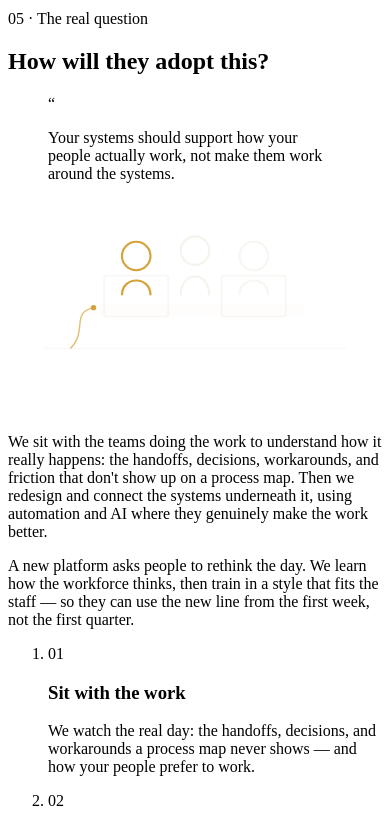
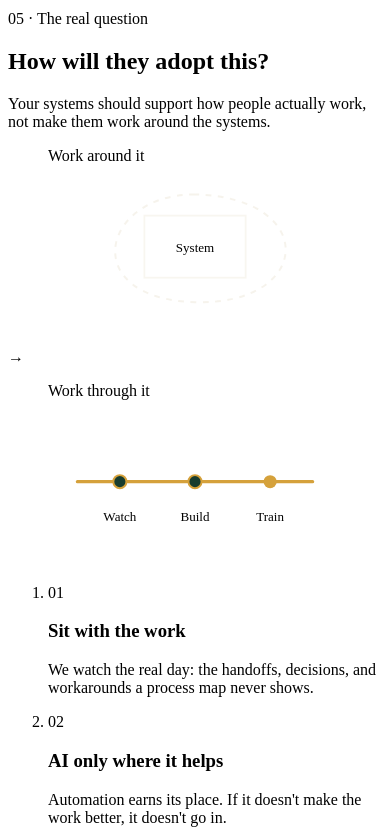
Before and after one commit to scottjones08/fanworks.io, a React (Vite) app: page / in a window 390 px wide. Shown: the part 7580-8411 px from the top of the page. Built offline with nearby package versions, Linux system fonts and the light colour scheme; the HTML template or start-up script is replaced by a standard one.

Commit message:
Rewrite the adoption section so the question is clear
Drop the people illustration and the repeated copy. The creed leads, then around-versus-through, then the three steps and the result.

Co-authored-by: scottjones08 <scottjones08@users.noreply.github.com>

```diff
--- a/src/components/Adopt.tsx
+++ b/src/components/Adopt.tsx
@@ -4,35 +4,54 @@ const points = [
   {
     number: "01",
     title: "Sit with the work",
-    body: "We watch the real day: the handoffs, decisions, and workarounds a process map never shows — and how your people prefer to work.",
+    body: "We watch the real day: the handoffs, decisions, and workarounds a process map never shows.",
   },
   {
     number: "02",
     title: "AI only where it helps",
-    body: "Not everything can be done with AI. Automation earns its place. If it doesn't make the work better, it doesn't go in.",
+    body: "Automation earns its place. If it doesn't make the work better, it doesn't go in.",
   },
   {
     number: "03",
     title: "Train the way they learn",
-    body: "The training style fits the staff, not a generic playbook — so the transition is quick, smooth, and actually used.",
+    body: "The training fits the staff, not a generic playbook — so the new line is used from week one.",
   },
 ] as const;
 
-function SitWithWork() {
+function AroundMark() {
   return (
-    <svg className="adopt-art" viewBox="0 0 420 240" aria-hidden="true">
-      <path d="M40 168 H380" stroke="rgba(242,238,228,0.28)" strokeWidth="2" />
-      <rect x="86" y="118" width="248" height="14" rx="2" fill="rgba(242,238,228,0.12)" />
-      <rect x="108" y="86" width="72" height="46" rx="3" fill="none" stroke="rgba(242,238,228,0.45)" strokeWidth="2" />
-      <rect x="240" y="86" width="72" height="46" rx="3" fill="none" stroke="rgba(242,238,228,0.45)" strokeWidth="2" />
-      <circle cx="144" cy="64" r="16" fill="none" stroke="#d5a13b" strokeWidth="2.4" />
-      <path d="M128 108 C128 86, 160 86, 160 108" fill="none" stroke="#d5a13b" strokeWidth="2.4" />
-      <circle cx="210" cy="58" r="16" fill="none" stroke="rgba(242,238,228,0.7)" strokeWidth="2.4" />
-      <path d="M194 108 C194 80, 226 80, 226 108" fill="none" stroke="rgba(242,238,228,0.7)" strokeWidth="2.4" />
-      <circle cx="276" cy="64" r="16" fill="none" stroke="rgba(242,238,228,0.55)" strokeWidth="2.4" />
-      <path d="M260 108 C260 86, 292 86, 292 108" fill="none" stroke="rgba(242,238,228,0.55)" strokeWidth="2.4" />
-      <path d="M70 168 C 90 148, 70 128, 96 122" fill="none" stroke="rgba(213,161,59,0.7)" strokeWidth="1.6" />
-      <circle cx="96" cy="122" r="3" fill="#d5a13b" />
+    <svg viewBox="0 0 360 200" aria-hidden="true">
+      <rect x="118" y="62" width="124" height="76" fill="none" stroke="rgba(242,238,228,0.55)" strokeWidth="2.2" />
+      <text x="180" y="106" textAnchor="middle">
+        System
+      </text>
+      <path
+        d="M180 36 C 64 36, 36 164, 180 168 C 324 172, 332 40, 180 36"
+        fill="none"
+        stroke="rgba(242,238,228,0.7)"
+        strokeWidth="2.4"
+        strokeDasharray="7 8"
+      />
+    </svg>
+  );
+}
+
+function ThroughMark() {
+  return (
+    <svg viewBox="0 0 360 200" aria-hidden="true">
+      <path d="M36 100 H324" stroke="#d5a13b" strokeWidth="4" strokeLinecap="round" />
+      <circle cx="88" cy="100" r="8" fill="#173c2e" stroke="#d5a13b" strokeWidth="2.4" />
+      <circle cx="180" cy="100" r="8" fill="#173c2e" stroke="#d5a13b" strokeWidth="2.4" />
+      <circle cx="272" cy="100" r="8" fill="#d5a13b" />
+      <text x="88" y="148" textAnchor="middle">
+        Watch
+      </text>
+      <text x="180" y="148" textAnchor="middle">
+        Build
+      </text>
+      <text x="272" y="148" textAnchor="middle">
+        Train
+      </text>
     </svg>
   );
 }
@@ -43,34 +62,32 @@ export function Adopt() {
 
   return (
     <section className="adopt" id="adopt" aria-labelledby="adopt-title">
-      <div className="adopt-quote reveal" ref={headRef}>
-        <div className="adopt-quote-copy">
-          <div className="section-kicker">
-            <i />
-            05 · The real question
-          </div>
-          <h2 id="adopt-title">How will they adopt this?</h2>
-          <blockquote className="adopt-creed">
-            <span aria-hidden="true">“</span>
-            <p>Your systems should support how your people actually work, not make them work around the systems.</p>
-          </blockquote>
+      <div className="adopt-head reveal" ref={headRef}>
+        <div className="section-kicker">
+          <i />
+          05 · The real question
         </div>
-        <SitWithWork />
+        <h2 id="adopt-title">How will they adopt this?</h2>
+        <p className="adopt-creed">
+          Your systems should support how people actually work, not make them work around the systems.
+        </p>
+
+        <div className="adopt-compare">
+          <figure>
+            <figcaption>Work around it</figcaption>
+            <AroundMark />
+          </figure>
+          <span className="adopt-arrow" aria-hidden="true">
+            →
+          </span>
+          <figure className="is-on">
+            <figcaption>Work through it</figcaption>
+            <ThroughMark />
+          </figure>
+        </div>
       </div>
 
       <div className="adopt-method reveal" ref={methodRef}>
-        <div className="adopt-body">
-          <p>
-            We sit with the teams doing the work to understand how it really happens: the handoffs, decisions,
-            workarounds, and friction that don't show up on a process map. Then we redesign and connect the
-            systems underneath it, using automation and AI where they genuinely make the work better.
-          </p>
-          <p>
-            A new platform asks people to rethink the day. We learn how the workforce thinks, then train in a
-            style that fits the staff — so they can use the new line from the first week, not the first quarter.
-          </p>
-        </div>
-
         <ol className="adopt-points">
           {points.map((point) => (
             <li key={point.number}>
@@ -82,7 +99,8 @@ export function Adopt() {
         </ol>
 
         <p className="adopt-result">
-          The result? Less work between the work. Better visibility. And systems that help your teams move.
+          <span>The result</span>
+          Less work between the work. Better visibility. Systems that help your teams move.
         </p>
       </div>
     </section>
--- a/src/styles.css
+++ b/src/styles.css
@@ -1882,86 +1882,95 @@ h2 {
   overflow: hidden;
 }
 
-.adopt-quote {
-  position: relative;
-  display: grid;
-  grid-template-columns: minmax(0, 1.15fr) minmax(200px, 0.85fr);
-  gap: clamp(20px, 4vw, 64px);
-  align-items: end;
-  padding: clamp(72px, 12vh, 140px) var(--pad) clamp(28px, 5vh, 48px);
-}
-
-.adopt-quote h2 {
+.adopt-head {
+  padding: clamp(72px, 12vh, 140px) var(--pad) clamp(28px, 4vh, 40px);
+}
+
+.adopt-head h2 {
   margin-top: 16px;
-  max-width: 14ch;
-  font-size: clamp(26px, 3.4vw, 44px);
+  max-width: 16ch;
+  font-size: clamp(26px, 3.6vw, 48px);
 }
 
 .adopt-creed {
-  position: relative;
-  margin: clamp(22px, 4vh, 36px) 0 0;
-  max-width: 22rem;
-  border: 0;
-  padding: 0;
-}
-
-.adopt-creed > span {
-  position: absolute;
-  left: -0.18em;
-  top: -0.28em;
-  font-family: var(--display);
-  font-size: clamp(48px, 6vw, 84px);
-  line-height: 0.8;
-  color: var(--ochre);
-  pointer-events: none;
-}
-
-.adopt-creed p {
-  position: relative;
-  margin: 0;
-  font-size: clamp(20px, 2.4vw, 30px);
-  line-height: 1.28;
+  margin: clamp(18px, 3vh, 28px) 0 0;
+  max-width: 34rem;
+  font-size: clamp(18px, 1.7vw, 24px);
+  line-height: 1.4;
   letter-spacing: -0.02em;
   font-weight: 500;
+  color: rgba(242, 238, 228, 0.92);
   text-wrap: pretty;
 }
 
-.adopt-art {
-  width: min(100%, 420px);
+.adopt-compare {
+  display: grid;
+  grid-template-columns: minmax(0, 1fr) auto minmax(0, 1fr);
+  gap: clamp(12px, 2vw, 28px);
+  align-items: center;
+  margin-top: clamp(36px, 6vh, 56px);
+  max-width: 920px;
+}
+
+.adopt-compare figure {
+  margin: 0;
+  padding: 20px 18px 12px;
+  min-height: 240px;
+  border: 1px solid rgba(242, 238, 228, 0.16);
+  background: rgba(242, 238, 228, 0.04);
+}
+
+.adopt-compare figure.is-on {
+  border-color: rgba(213, 161, 59, 0.4);
+  background: rgba(213, 161, 59, 0.08);
+}
+
+.adopt-compare figcaption {
+  margin: 0 0 4px;
+  font-family: var(--mono);
+  font-size: 11px;
+  letter-spacing: 0.16em;
+  text-transform: uppercase;
+  color: rgba(242, 238, 228, 0.55);
+}
+
+.adopt-compare figure.is-on figcaption {
+  color: var(--ochre);
+}
+
+.adopt-compare svg {
+  display: block;
+  width: 100%;
   height: auto;
-  justify-self: end;
-  pointer-events: none;
-  opacity: 0.95;
-  margin-bottom: 4px;
+}
+
+.adopt-compare text {
+  font-family: var(--mono);
+  font-size: 13px;
+  letter-spacing: 0.14em;
+  text-transform: uppercase;
+  fill: rgba(242, 238, 228, 0.62);
+}
+
+.adopt-arrow {
+  font-family: var(--display);
+  font-size: 28px;
+  color: var(--ochre);
+  line-height: 1;
 }
 
 .adopt-method {
   padding: 0 var(--pad) clamp(64px, 11vh, 140px);
 }
 
-.adopt-body {
-  display: grid;
-  gap: clamp(18px, 3vw, 36px);
-  grid-template-columns: repeat(auto-fit, minmax(min(100%, 300px), 1fr));
-  max-width: 1080px;
-}
-
-.adopt-body p {
-  margin: 0;
-  font-size: clamp(16px, 1.25vw, 19px);
-  line-height: 1.55;
-  color: rgba(242, 238, 228, 0.72);
-  text-wrap: pretty;
-}
-
 .adopt-points {
   list-style: none;
-  margin: clamp(40px, 7vh, 72px) 0 0;
-  padding: 0;
+  margin: 0;
+  padding: clamp(8px, 2vh, 16px) 0 0;
   display: grid;
   grid-template-columns: repeat(3, minmax(0, 1fr));
   gap: 0;
-  counter-reset: none;
+  border-top: 1px solid rgba(242, 238, 228, 0.16);
 }
 
 .adopt-points li {
@@ -1969,7 +1978,7 @@ h2 {
   display: grid;
   gap: 12px;
   align-content: start;
-  padding: 0 clamp(16px, 2.2vw, 32px) 0 0;
+  padding: clamp(24px, 4vh, 36px) clamp(16px, 2.2vw, 32px) 0 0;
 }
 
 .adopt-points li:not(:last-child) {
@@ -1980,7 +1989,7 @@ h2 {
 .adopt-points li:not(:last-child)::after {
   content: "";
   position: absolute;
-  top: 11px;
+  top: clamp(24px, 4vh, 36px);
   right: 0;
   width: 1px;
   height: 72%;
@@ -2006,22 +2015,31 @@ h2 {
 
 .adopt-points p {
   margin: 0;
-  font-size: clamp(14px, 1.1vw, 16px);
+  font-size: clamp(15px, 1.15vw, 17px);
   line-height: 1.5;
-  color: rgba(242, 238, 228, 0.68);
+  color: rgba(242, 238, 228, 0.72);
   text-wrap: pretty;
 }
 
 .adopt-result {
-  margin: clamp(40px, 7vh, 64px) 0 0;
-  max-width: 18ch;
+  margin: clamp(40px, 7vh, 72px) 0 0;
+  display: grid;
+  gap: 12px;
+  max-width: 28rem;
   font-family: var(--display);
   text-transform: uppercase;
-  font-size: clamp(22px, 3.2vw, 40px);
-  line-height: 1.05;
+  font-size: clamp(20px, 2.6vw, 34px);
+  line-height: 1.08;
   letter-spacing: -0.02em;
   font-weight: 400;
   color: var(--ochre);
+}
+
+.adopt-result span {
+  font-family: var(--mono);
+  font-size: 11px;
+  letter-spacing: 0.18em;
+  color: rgba(242, 238, 228, 0.5);
 }
 
 /* Practices */
@@ -2543,20 +2561,19 @@ h2 {
     font-size: 48px;
   }
 
-  .adopt-art {
-    width: min(70vw, 280px);
-    justify-self: start;
-    opacity: 0.7;
-  }
-
-  .adopt-quote {
+  .adopt-compare {
     grid-template-columns: 1fr;
-    align-items: start;
+    max-width: none;
+  }
+
+  .adopt-arrow {
+    justify-self: center;
+    transform: rotate(90deg);
   }
 
   .adopt-points {
     grid-template-columns: 1fr;
-    gap: 28px;
+    gap: 0;
   }
 
   .adopt-points li:not(:last-child) {
```
